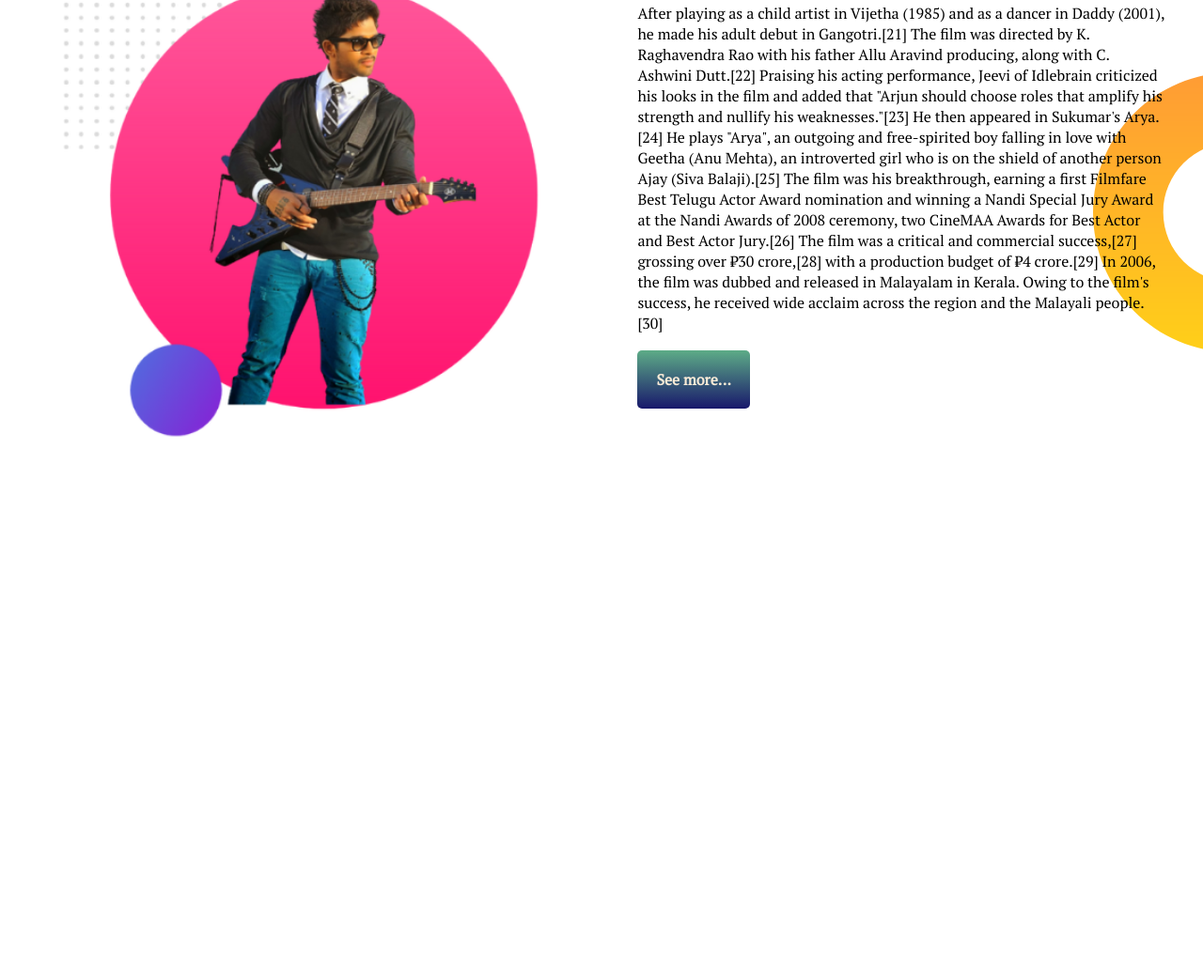
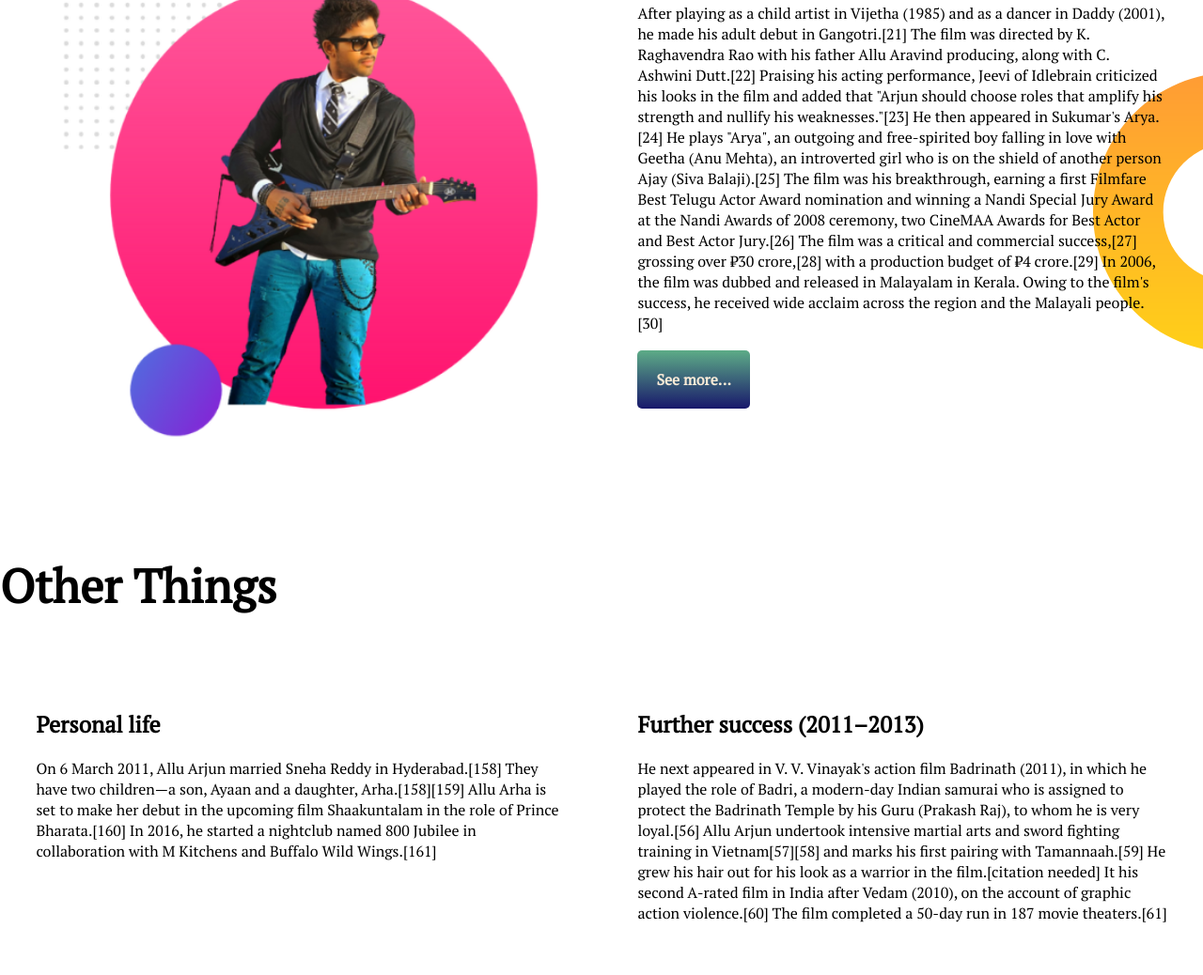
Before and after one commit to JarifMahfuz/allu-arjun, a plain HTML site: page index.html in a window 1280 px wide. Shown: the part 853-1891 px from the top of the page at 94% size. Before the commit the page ends 1401 px from the top, so only its background shows below. Drawn offline with Linux system fonts and the light colour scheme.

Commit message:
new added

```diff
--- a/index.html
+++ b/index.html
@@ -15,7 +15,7 @@
 </head>
 
 <body>
-    <section class="top-banner">
+    <section class="top-banner flexible-container">
         <div class="half-width">
             <h1>Wellcome To</h1>
             <h1> <span class="allu">Allu Arjun</span> World</h1>
@@ -45,7 +45,7 @@
             <img src="images/Jarif Mahfuz (1).png" alt="">
         </div>
     </section>
-    <section class="career">
+    <section class="career flexible-container">
         <div class="half-width">
             <img src="images/Jarif Mahfuz (2).png" alt="">
         </div>
@@ -70,6 +70,39 @@
         </div>
     </section>
 
+    <section>
+        <h1>Other Things</h1>
+        <div class="flexible-container">
+            <div class="half-width">
+                <h2>Personal life</h2>
+                <p>
+                    On 6 March 2011, Allu Arjun married Sneha Reddy in Hyderabad.[158] They have two children—a son,
+                    Ayaan
+                    and a daughter, Arha.[158][159] Allu Arha is set to make her debut in the upcoming film Shaakuntalam
+                    in
+                    the role of Prince Bharata.[160] In 2016, he started a nightclub named 800 Jubilee in collaboration
+                    with
+                    M Kitchens and Buffalo Wild Wings.[161]
+                </p>
+            </div>
+            <div class="half-width">
+                <h2>Further success (2011–2013)</h2>
+                <p>
+                    He next appeared in V. V. Vinayak's action film Badrinath (2011), in which he played the role of
+                    Badri,
+                    a modern-day Indian samurai who is assigned to protect the Badrinath Temple by his Guru (Prakash
+                    Raj),
+                    to whom he is very loyal.[56] Allu Arjun undertook intensive martial arts and sword fighting
+                    training in
+                    Vietnam[57][58] and marks his first pairing with Tamannaah.[59] He grew his hair out for his look as
+                    a
+                    warrior in the film.[citation needed] It his second A-rated film in India after Vedam (2010), on the
+                    account of graphic action violence.[60] The film completed a 50-day run in 187 movie theaters.[61]
+                </p>
+            </div>
+        </div>
+    </section>
+
 </body>
 
 </html>
--- a/style.css
+++ b/style.css
@@ -4,6 +4,10 @@ body {
     font-family: 'Poppins', sans-serif;
     font-family: 'PT Serif', serif;
     margin: 0;
+}
+
+.flexible-container {
+    display: flex;
 }
 
 h1 {
@@ -15,7 +19,7 @@ h1 {
 }
 
 .top-banner {
-    display: flex;
+
     background-image: url(images/top-banner.png);
     background-repeat: no-repeat;
 }
@@ -39,7 +43,7 @@ h1 {
 }
 
 .career {
-    display: flex;
+
     margin-top: 100px;
     background-image: url(images/dream-bg.png);
     background-repeat: no-repeat;
```
